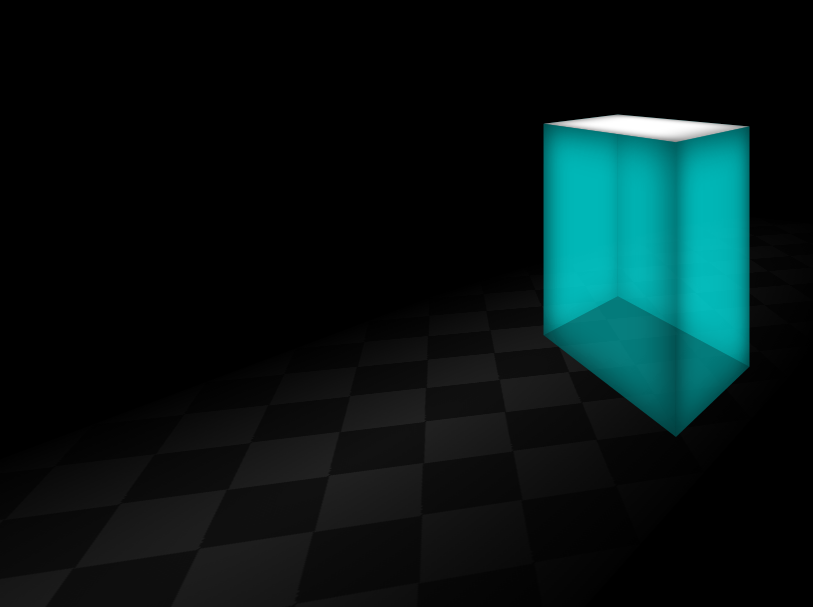
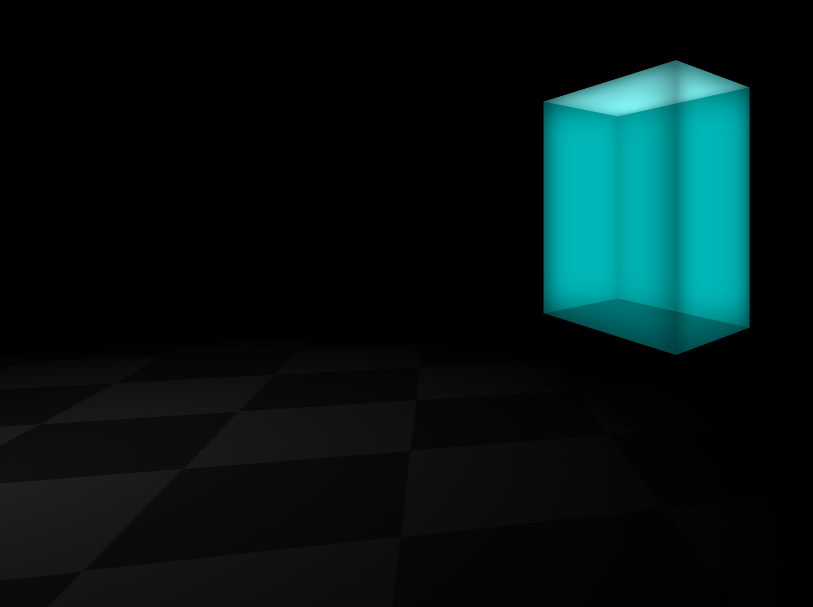
Before and after one commit to snouragan/WebOS-App, a plain HTML site: page client/test.html in a window 1280 px wide. Shown: the part 193-800 px from the top of the page, without its empty margins (0-813 px from the left). Drawn offline with Linux system fonts and the light colour scheme.

Commit message:
3d retry

```diff
--- /dev/null
+++ b/client/floor.scss
@@ -0,0 +1,82 @@
+html, body {
+    background-color: #000;
+    min-height: 100vh;
+    display: flex;
+    justify-content: center;
+    align-items: center;
+    font-size: 75px;
+}
+
+.scene {
+    position: relative;
+    transform-style: preserve-3d;
+
+    perspective: 10em;
+    -moz-perspective: 10em;
+
+    perspective-origin: 50% calc(50% - 2em);
+    -moz-perspective-origin: 50% calc(50% - 2em);
+
+}
+
+.ball {
+    width: 1em;
+    height: 1em;
+    border-radius: 50%;
+    background: lightblue;
+
+    position: absolute;
+    left: -.5em;
+    bottom: 1em;
+}
+
+.box {
+    width: 2em;
+    height: 2em;
+
+    position: absolute;
+    top: -1em;
+    left: -1em;
+
+    perspective: 10em;
+    -moz-perspective: 10em;
+
+    perspective-origin: 50% calc(50% - 2em);
+    -moz-perspective-origin: 50% calc(50% - 2em);
+
+    .front, .back, .left, .right {
+        position: absolute;
+        width: 100%;
+        height: 100%;
+        background: rgba(153, 255, 255, 0.467);
+    }
+
+    .front {
+        transform: translateZ(1em);
+        -moz-transform: translateZ(1em);
+    }
+}
+
+.floor {
+    position: absolute;
+    transform:
+        translate(-50%, 50%)
+        rotateX(90deg);
+
+    // -moz-transform: translate(-50%, 50%);
+
+    -moz-transform:
+        translate(-50%, 50%)
+        rotateX(90deg);
+
+    top: -17em;
+
+    width: 19em;
+    height: 19em;
+    background-image:
+        // radial-gradient(#0000, #000 75%),
+        repeating-conic-gradient(from 45deg,
+        #111 0deg 90deg,
+        #222 90deg 180deg);;
+    background-size: 1em 1em;
+}
--- a/client/test.scss
+++ b/client/test.scss
@@ -24,8 +24,8 @@ body {
     perspective: var(--perspectiveValue);
     -moz-perspective: var(--perspectiveValue);
 
-    perspective-origin: 50% calc(50% - 2em);
-    -moz-perspective-origin: 50% calc(50% - 2em);
+    perspective-origin: 50% calc(50% - 0em);
+    -moz-perspective-origin: 50% calc(50% - 0em);
 }
 
 .scene {
@@ -53,8 +53,8 @@ body {
     perspective: var(--perspectiveValue);
     -moz-perspective: var(--perspectiveValue);
 
-    perspective-origin: 50% calc(50% - 2em);
-    -moz-perspective-origin: 50% calc(50% - 2em);
+    perspective-origin: 50% calc(50% - 0em);
+    -moz-perspective-origin: 50% calc(50% - 0em);
 
     transform-style: preserve-3d;
     -moz-transform-style: preserve-3d;
@@ -63,7 +63,7 @@ body {
     width: 2em;
     background: transparent;
     position: absolute;
-    top: -1.1em;
+    top: -1.5em;
     left: -1em;
 
     .left,
@@ -109,6 +109,7 @@ body {
 
     .bottom {
         position: absolute;
+        bottom: 0em;
         width: 2em;
         height: 2em;
         background: #0007;
@@ -120,11 +121,19 @@ body {
 
 .floor {
     position: absolute;
-    top: -3em;
-    transform: translate(-50%, 50%) rotateX(90deg) scale(2.0);
+    width:5em;
+    height: 5em;
+    top: 1em;
+
+    transform-style: preserve-3d;
+    -moz-transform-style: preserve-3d;
+
+    transform: translate(-50%, 50%) rotateX(90deg) scale(10.0);
+    -moz-transform: translate(-50%, 50%) rotateX(90deg) scale(10.0);
+
     transform-origin: bottom center;
-    width: 20em;
-    height: 5em;
+    -moz-transform-origin: bottom center;
+
     background-image:
         radial-gradient(#0000, #000 75%),
         repeating-conic-gradient(from 45deg, #111 0 90deg, #222 90deg 180deg);
```
Also changed, not shown: client/floor.html (added, +25 -0 lines), client/floor.css (added), client/test.css, 2 other files.
